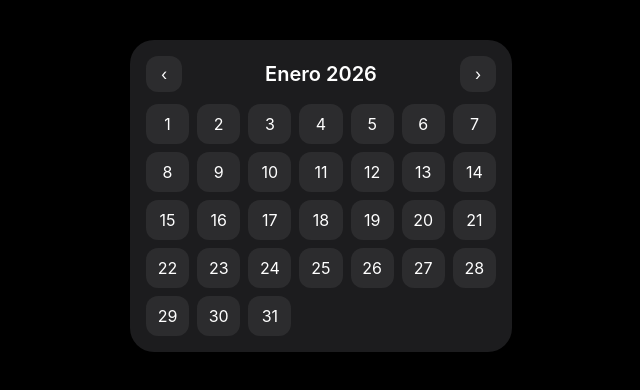
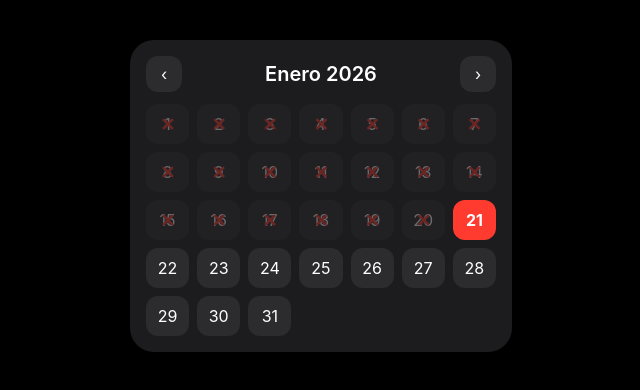
Before and after one commit to ffultragus20-lang/calendario, a plain HTML site: page index.html in a window 1280 px wide. Shown: the whole page, without its empty margins (319-959 px from the left). Drawn offline with Linux system fonts and the light colour scheme.

Commit message:
index.html

```diff
--- a/index.html
+++ b/index.html
@@ -12,8 +12,6 @@
 
 <link rel="manifest" href="manifest.json">
 <meta name="theme-color" content="#000000">
-
-<!-- ✅ CORREGIDO: minúsculas EXACTAS -->
 <link rel="apple-touch-icon" href="icon-192.png">
 
 <style>
@@ -71,10 +69,31 @@ body{
   align-items:center;
   justify-content:center;
   cursor:pointer;
+  position:relative;
 }
 
 .day.pink{background:#ffb6c1;color:#000;}
 .day.blue{background:#4da3ff;color:#000;}
+
+/* ❌ DÍAS PASADOS */
+.day.past{
+  opacity:0.35;
+}
+
+.day.past::after{
+  content:"✕";
+  position:absolute;
+  color:#ff3b30;
+  font-size:18px;
+  font-weight:bold;
+}
+
+/* 🔴 DÍA ACTUAL */
+.day.today{
+  background:#ff3b30 !important;
+  color:#fff !important;
+  font-weight:bold;
+}
 
 .panel{
   margin-top:14px;
@@ -140,6 +159,11 @@ const months=["Enero","Febrero","Marzo","Abril","Mayo","Junio","Julio","Agosto",
 let current=new Date(2026,0,1);
 let selected=null;
 
+const today=new Date();
+const todayY=today.getFullYear();
+const todayM=today.getMonth();
+const todayD=today.getDate();
+
 const cal=document.getElementById("calendar");
 const panel=document.getElementById("panel");
 
@@ -163,6 +187,19 @@ function render(){
     const div=document.createElement("div");
     div.className="day";
     div.textContent=d;
+
+    const isPast =
+      current.getFullYear()<todayY ||
+      (current.getFullYear()===todayY && current.getMonth()<todayM) ||
+      (current.getFullYear()===todayY && current.getMonth()===todayM && d<todayD);
+
+    const isToday =
+      current.getFullYear()===todayY &&
+      current.getMonth()===todayM &&
+      d===todayD;
+
+    if(isPast) div.classList.add("past");
+    if(isToday) div.classList.add("today");
 
     const data=localStorage.getItem(key(current.getFullYear(),current.getMonth(),d));
     if(data){
```
